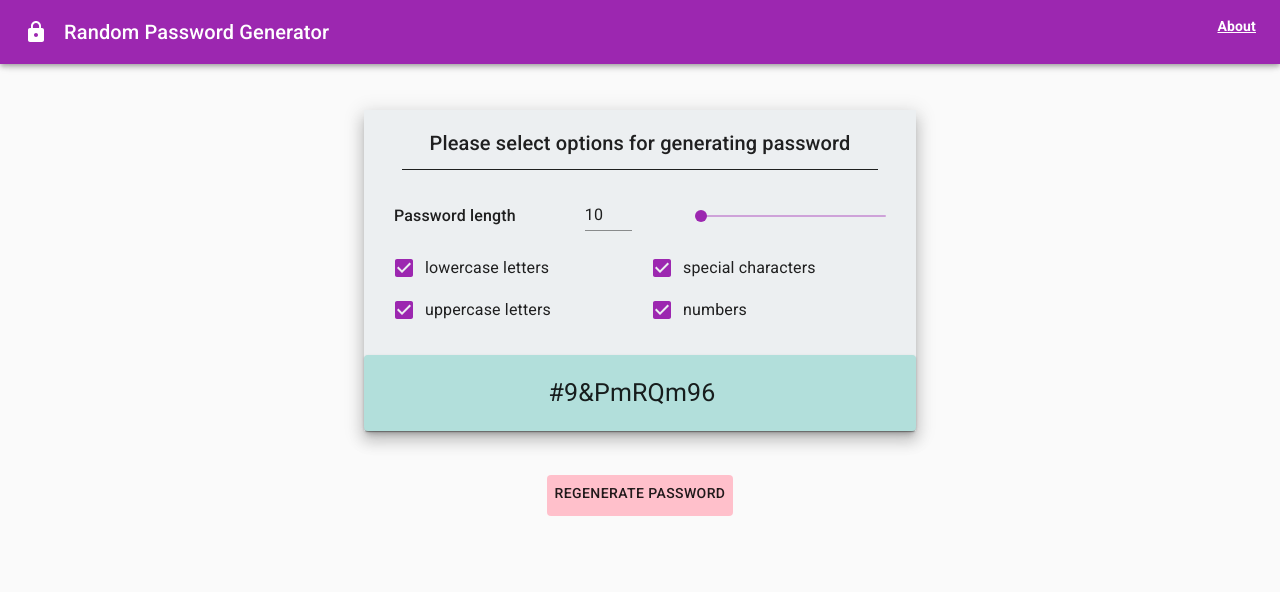
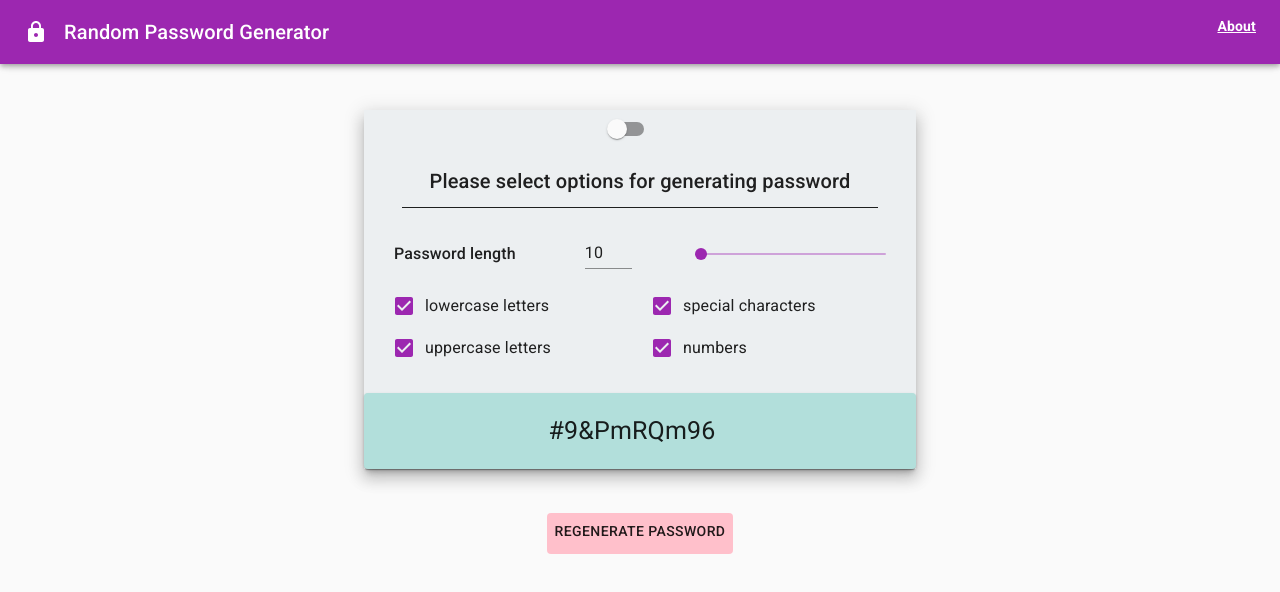
Before and after one commit to szaster/Password-Generator, a React (Create React App) app: page / in a window 1280 px wide. Shown: the top 592 px of the page. Built offline with nearby package versions, Linux system fonts and the light colour scheme.

Commit message:
Added theme toggler

```diff
--- a/src/App.js
+++ b/src/App.js
@@ -3,6 +3,7 @@ import "./App.css";
 import Options from "./components/Options";
 import Header from "./components/Header";
 import About from "./components/AboutPage";
+import DarkModeToggler from "./components/DarkMode";
 import RegeneratePasswordButton from "./components/RegenerateButton";
 import {
   Paper,
@@ -132,6 +133,7 @@ function Home() {
           m={20}
           style={{ background: "#eceff1" }}
         >
+          <DarkModeToggler />
           <Options handleNewOptions={handleNewOptions} options={options} />
           <PasswordDisplay
             handleNewOptions={handleNewOptions}
--- /dev/null
+++ b/src/components/DarkMode.js
@@ -0,0 +1,53 @@
+import React, { useState } from "react";
+import { Switch, FormControlLabel } from "@material-ui/core";
+import { createTheme } from "@material-ui/core/styles";
+import {
+  teal,
+  green,
+  red,
+  deepPurple,
+  amber,
+  purple,
+  yellow,
+} from "@material-ui/core/colors";
+// import theme from "./theme";
+
+const themeObject = {
+  palette: {
+    type: "light",
+    primary: purple,
+    secondary: teal,
+  },
+};
+
+const useDarkMode = () => {
+  const [theme, setTheme] = useState(themeObject);
+
+  const {
+    palette: { type },
+  } = theme;
+  const toggleDarkMode = () => {
+    const updatedTheme = {
+      ...theme,
+      palette: {
+        ...theme.palette,
+        type: type === "light" ? "dark" : "light",
+      },
+    };
+    setTheme(updatedTheme);
+  };
+  return [theme, toggleDarkMode];
+};
+
+const DarkModeToggler = () => {
+  const [theme, toggleDarkMode] = useDarkMode();
+  const themeConfig = createTheme(theme);
+  console.log(themeConfig);
+  return (
+    <FormControlLabel
+      control={<Switch onClick={toggleDarkMode} label={`Toggle Dark Mode`} />}
+    />
+  );
+};
+
+export default DarkModeToggler;
--- a/src/components/ThemePicker.js
+++ /dev/null
@@ -1 +0,0 @@
-import React from "react";
--- a/src/theme.js
+++ b/src/theme.js
@@ -1,3 +1,5 @@
+import React, { useState } from "react";
+import { Switch, FormControlLabel } from "@material-ui/core";
 import { createTheme } from "@material-ui/core/styles";
 import {
   teal,
@@ -13,8 +15,27 @@ const theme = createTheme({
   palette: {
     type: "light",
     primary: purple,
-    secondary: yellow,
+    secondary: teal,
   },
 });
 
+// const useDarkMode = () => {
+//   const [theme, setTheme] = useState(theme);
+
+//   const {
+//     palette: { type },
+//   } = theme;
+//   const toggleDarkMode = () => {
+//     const updatedTheme = {
+//       ...theme,
+//       palette: {
+//         ...theme.palette,
+//         type: type === "light" ? "dark" : "light",
+//       },
+//     };
+//     setTheme(updatedTheme);
+//   };
+//   return [theme, toggleDarkMode];
+// };
+
 export default theme;
```
